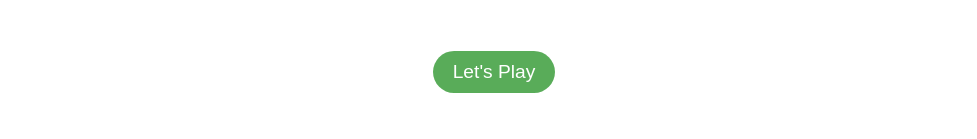
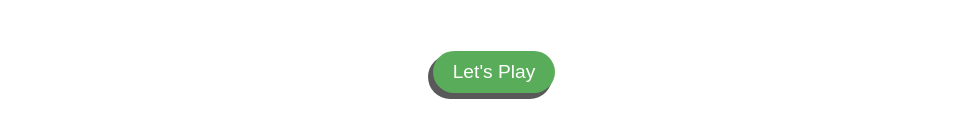
Before and after one commit to ansh-pradhan-zs/useRef-Article-Website, a Next.js app: page / in a window 1280 px wide. Shown: the part 464-603 px from the top of the page, without its empty margins (146-1123 px from the left). Built offline with nearby package versions, Linux system fonts and the light colour scheme.

Commit message:
added box shadow the game start and the game action button

```diff
--- a/components/Article/article.module.css
+++ b/components/Article/article.module.css
@@ -134,6 +134,7 @@
   border-radius: 30px;
   outline: none;
   border: none;
+  box-shadow: -4px 5px 0px 1px black;
 }
 
 .startGameButton:hover {
@@ -179,6 +180,7 @@
   border: none;
   margin-top: 3rem;
   animation: pulse 0.8s infinite alternate;
+  box-shadow: -4px 5px 0px 1px black;
 }
 
 @keyframes pulse {
--- a/components/ScrollToNavigator/page.tsx
+++ b/components/ScrollToNavigator/page.tsx
@@ -3,7 +3,7 @@ import React from "react";
 import styles from "./scrolltonavigator.module.css";
 
 const ScrollToNavigator = () => {
-  return <div>hello</div>;
+  return <div></div>;
 };
 
 export default ScrollToNavigator;
```
